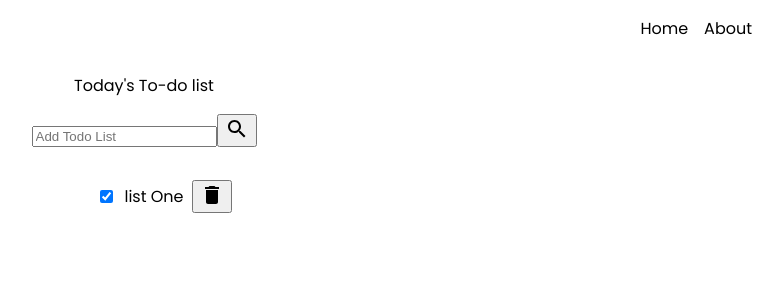
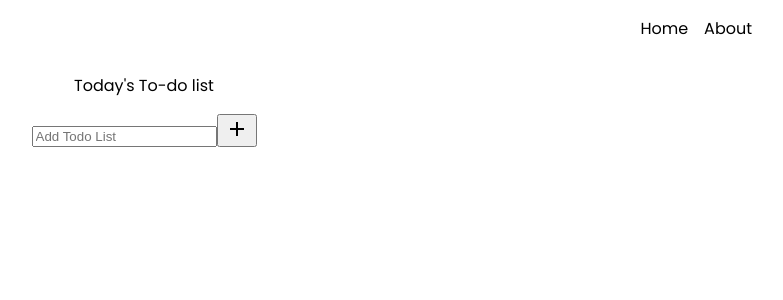
Before and after one commit to darikmohammed/React-Todo-List, a React (Create React App) app: page / in a window 1280 px wide. Shown: the top 300 px of the page, without its empty margins (496-1279 px from the left). Built offline with nearby package versions, Linux system fonts and the light colour scheme.

Commit message:
Create an event listener for the add button

```diff
--- a/src/App.js
+++ b/src/App.js
@@ -1,4 +1,4 @@
-import React from 'react';
+import React, { useState, useEffect } from 'react';
 import Header from './components/Header/Header';
 import InputTodo from './components/InputTodo/InputTodo';
 import NavBar from './components/NavBar/NavBar';
@@ -6,12 +6,44 @@ import TodoList from './components/TodoList/TodoList';
 import './App.css';
 
 function App() {
+  const [todoList, setTodoList] = useState([]);
+  // useEffect(() => {
+  //   const list = JSON.toString(localStorage.getItem('Todo'));
+  //   console.log(list);
+  //   if (list) {
+  //     setTodoList({ ...list });
+  //   }
+  // }, []);
+  useEffect(() => {
+    // Set to the local storage
+    localStorage.setItem('Todo', JSON.stringify(todoList));
+  }, [todoList]);
+
+  const onChange = (event, key) => {
+    todoList[key - 1].completed = !todoList[key - 1].completed;
+    setTodoList([...todoList]);
+  };
+  const click = (event, key) => {
+    console.log(event, key);
+  };
+
+  const submitList = (e) => {
+    e.preventDefault();
+    const newList = {
+      id: todoList.length + 1,
+      describition: e.target.elements.todo.value,
+      completed: false,
+    };
+    todoList.push(newList);
+    setTodoList([...todoList]);
+    e.target.elements.todo.value = '';
+  };
   return (
     <div className="app-container">
       <NavBar />
       <Header />
-      <InputTodo />
-      <TodoList />
+      <InputTodo submitList={submitList} />
+      <TodoList todoList={todoList} onChange={onChange} click={click} />
     </div>
   );
 }
--- a/src/components/InputTodo/InputTodo.js
+++ b/src/components/InputTodo/InputTodo.js
@@ -1,13 +1,19 @@
 import React from 'react';
-import SearchIcon from '@mui/icons-material/Search';
+import PropTypes from 'prop-types';
+import AddIcon from '@mui/icons-material/Add';
 
-function InputTodo() {
+function InputTodo({ submitList }) {
   return (
     <section id="todo-input">
-      <form action="#" id="todo-input-form">
-        <input type="text" className="input-list" placeholder="Add Todo List" />
+      <form action="#" id="todo-input-form" onSubmit={submitList}>
+        <input
+          type="text"
+          className="input-list"
+          name="todo"
+          placeholder="Add Todo List"
+        />
         <button type="submit" className="btn">
-          <SearchIcon />
+          <AddIcon />
         </button>
       </form>
     </section>
@@ -15,3 +21,7 @@ function InputTodo() {
 }
 
 export default InputTodo;
+
+InputTodo.propTypes = {
+  submitList: PropTypes.func.isRequired,
+};
--- a/src/components/TodoList/TodoItem/TodoItem.css
+++ b/src/components/TodoList/TodoItem/TodoItem.css
@@ -4,3 +4,7 @@ li {
   align-items: center;
   justify-content: center;
 }
+
+.completed {
+  text-decoration: line-through;
+}
--- a/src/components/TodoList/TodoItem/TodoItem.js
+++ b/src/components/TodoList/TodoItem/TodoItem.js
@@ -14,7 +14,9 @@ function TodoItem({
         onChange={onChange}
         checked={checked}
       />
-      <div className="todo-description">{listDesc}</div>
+      <div className={`todo-description ${checked ? 'completed' : ''}`}>
+        {listDesc}
+      </div>
       <button type="button" className="del-icon" onClick={click}>
         <DeleteIcon />
       </button>
--- a/src/components/TodoList/TodoList.js
+++ b/src/components/TodoList/TodoList.js
@@ -1,23 +1,8 @@
-import React, { useState, useEffect } from 'react';
+import React from 'react';
+import PropTypes from 'prop-types';
 import TodoItem from './TodoItem/TodoItem';
 
-function TodoList() {
-  const [todoList, setTodoList] = useState([
-    { id: 1, describition: 'list One', completed: true },
-  ]);
-  // setTodoList([{ id: 1, describition: 'list One' }]);
-  useEffect(() => {
-    // Set to the local storage
-  });
-  // }, [todoList]);
-
-  const onChange = (event, key) => {
-    todoList[key - 1].completed = !todoList[key - 1].completed;
-    setTodoList([...todoList]);
-  };
-  const click = (event, key) => {
-    console.log(event, key);
-  };
+function TodoList({ todoList, onChange, click }) {
   return (
     <section id="todo-lists">
       <ul>
@@ -39,3 +24,8 @@ function TodoList() {
 }
 
 export default TodoList;
+TodoList.propTypes = {
+  todoList: PropTypes.isRequired,
+  onChange: PropTypes.func.isRequired,
+  click: PropTypes.func.isRequired,
+};
```
